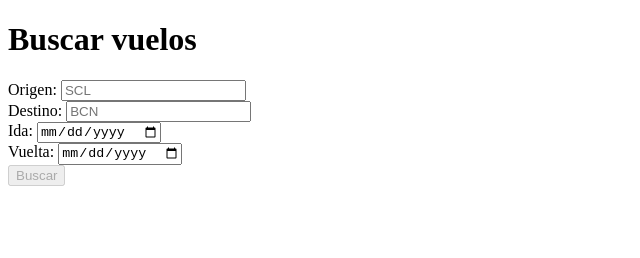
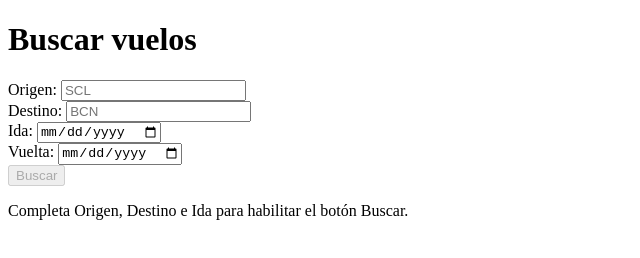
Before and after one commit to FutoMaraCL/agencia-viajes-web, a plain HTML site: page public/index.html in a window 1280 px wide. Shown: the whole page, without its empty margins (0-640 px from the left). Drawn offline with Linux system fonts and the light colour scheme.

Commit message:
feat: mejora visual (se agrega mensaje de ayuda y feedback al enviar)

```diff
--- a/public/index.html
+++ b/public/index.html
@@ -14,6 +14,7 @@
     <label>Vuelta: <input type="date" id="vuelta"></label><br>
     <button type="submit">Buscar</button>
   </form>
+  <p id="ayuda">Completa Origen, Destino e Ida para habilitar el botón Buscar.</p>
   <pre id="resultado"></pre>
   <script src="../src/js/search.js"></script>
 </body>
```
